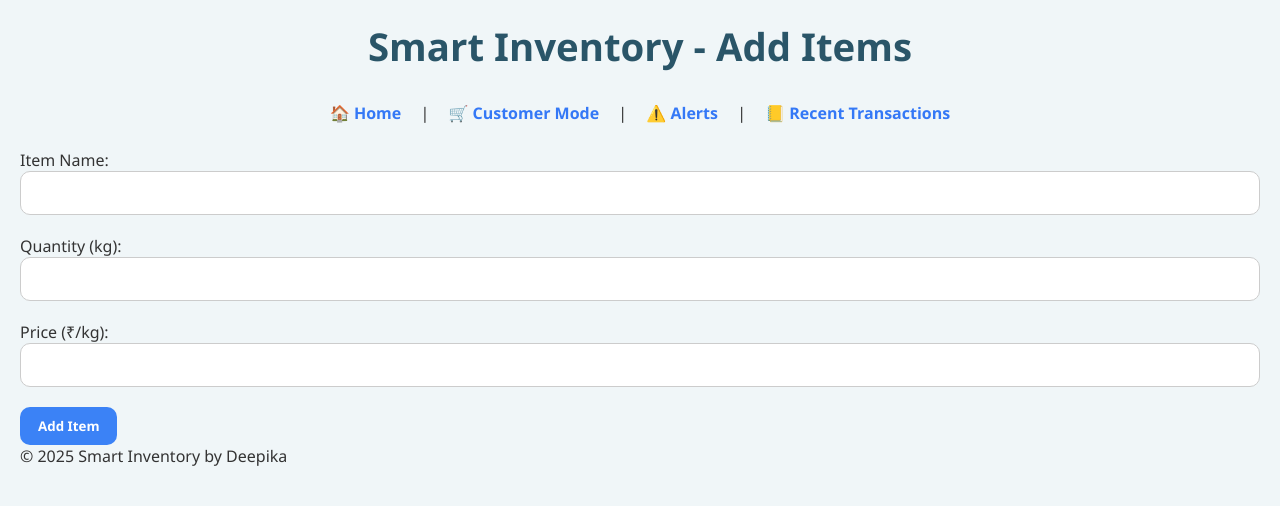
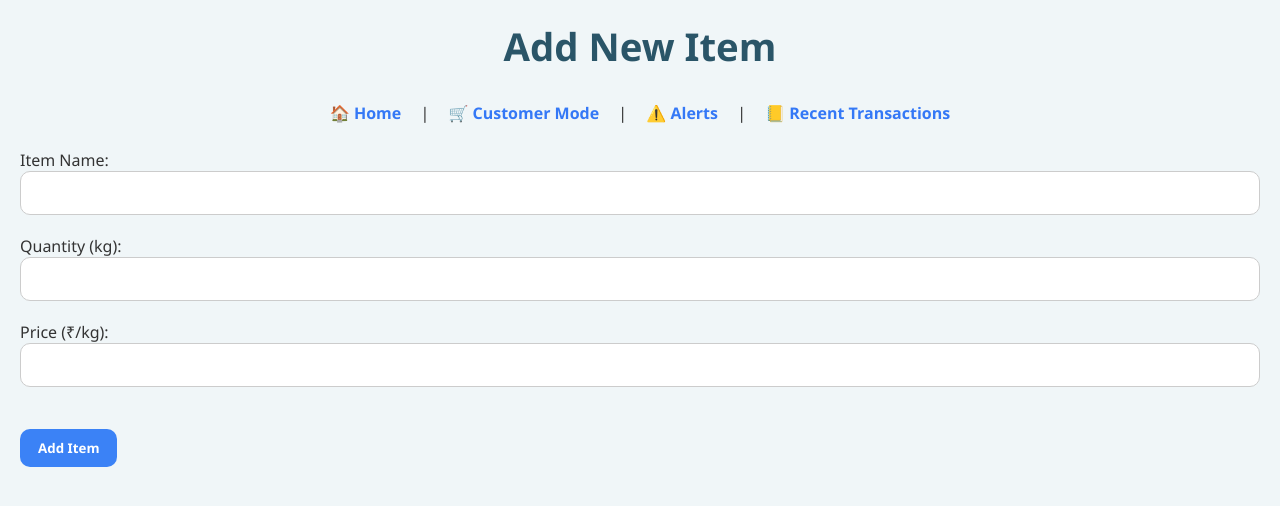
Before and after one commit to Deepika-bethi/smart-inventory, a Flask app: page /add_item in a window 1280 px wide. Shown: the top 506 px of the page. Run offline with Flask 3, Linux system fonts and the light colour scheme.

Commit message:
fix: add_items.html template improved with correct form and navigation links

```diff
--- a/templates/add_items.html
+++ b/templates/add_items.html
@@ -2,39 +2,26 @@
 <html lang="en">
 <head>
     <meta charset="UTF-8" />
-    <meta http-equiv="X-UA-Compatible" content="IE=edge" />
-    <meta name="viewport" content="width=device-width, initial-scale=1.0" />
-    <title>Add Items - Smart Inventory</title>
+    <title>Add Item - Smart Inventory</title>
     <link rel="stylesheet" href="{{ url_for('static', filename='style.css') }}" />
 </head>
 <body>
-    <header>
-        <h1>Smart Inventory - Add Items</h1>
+    <h1>Add New Item</h1>
     <nav>
         <a href="{{ url_for('index') }}">🏠 Home</a> |
         <a href="{{ url_for('purchase') }}">🛒 Customer Mode</a> |
         <a href="{{ url_for('alerts') }}">⚠️ Alerts</a> |
         <a href="{{ url_for('recent_transactions') }}">📒 Recent Transactions</a>
     </nav>
-    </header>
 
-    <main>
-        <form action="{{ url_for('add_item') }}" method="post">
-            <label for="name">Item Name:</label>
-            <input type="text" id="name" name="name" required />
-
-            <label for="quantity">Quantity (kg):</label>
-            <input type="number" step="0.01" id="quantity" name="quantity" required />
-
-            <label for="price">Price (₹/kg):</label>
-            <input type="number" step="0.01" id="price" name="price" required />
-
+    <form method="POST" action="{{ url_for('add_item') }}">
+        <label>Item Name:</label><br />
+        <input type="text" name="name" required /><br />
+        <label>Quantity (kg):</label><br />
+        <input type="number" step="0.01" name="quantity" required /><br />
+        <label>Price (₹/kg):</label><br />
+        <input type="number" step="0.01" name="price" required /><br /><br />
         <button type="submit">Add Item</button>
     </form>
-    </main>
-
-    <footer>
-        <p>© 2025 Smart Inventory by Deepika</p>
-    </footer>
 </body>
 </html>
```
Lines whose indentation alone changed are shown as unchanged.
